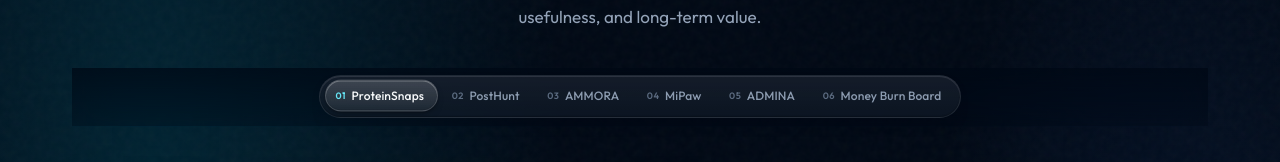
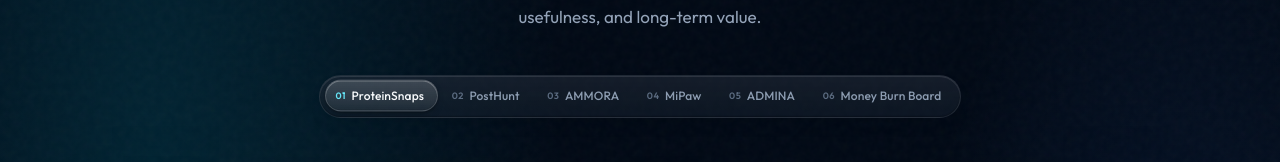
Before and after one commit to kindkiddly/lumexforge-website, a Next.js app: page /products in a window 1280 px wide. Shown: the part 216-378 px from the top of the page. Built offline with nearby package versions, Linux system fonts and the light colour scheme; a web font is replaced by a local one.

Commit message:
fix(products): remove sticky wrapper bar behind tabs
Make the nav wrap transparent so only the floating rounded tab strip is visible.

Co-authored-by: Cursor <cursoragent@cursor.com>

```diff
--- a/app/products/products.css
+++ b/app/products/products.css
@@ -106,13 +106,7 @@
   justify-content: center;
   margin: 0 auto 2.25rem;
   padding: 0.45rem 0 0.55rem;
-  background: linear-gradient(
-    to bottom,
-    rgba(0, 8, 20, 0.72) 0%,
-    rgba(0, 8, 20, 0.35) 100%
-  );
-  backdrop-filter: blur(18px) saturate(1.15);
-  -webkit-backdrop-filter: blur(18px) saturate(1.15);
+  background: transparent;
 }
 
 .lf-prod-nav {
```
